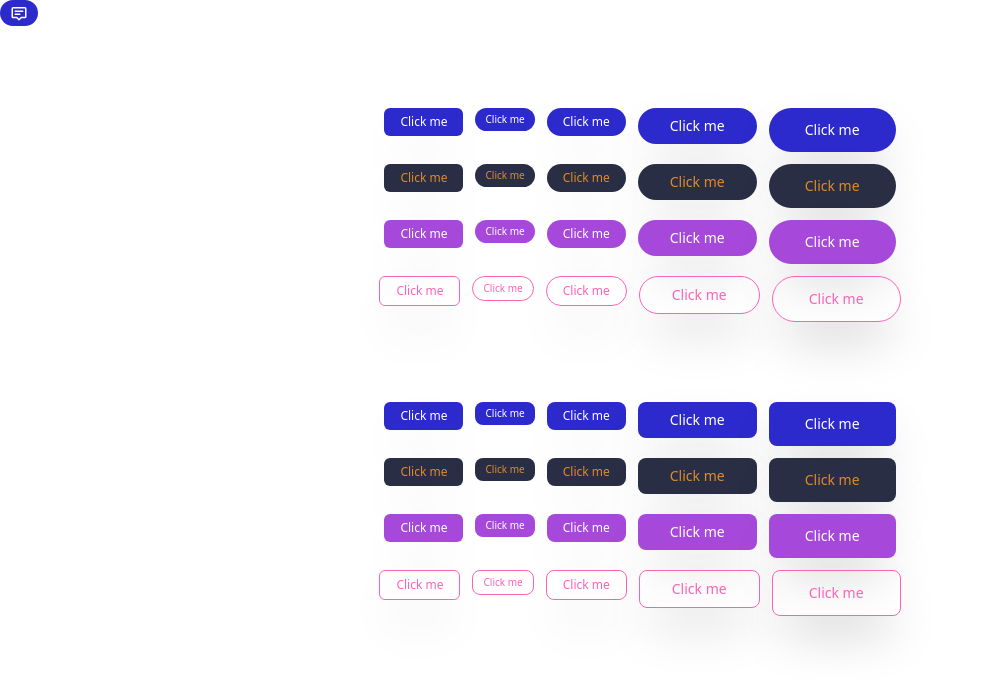
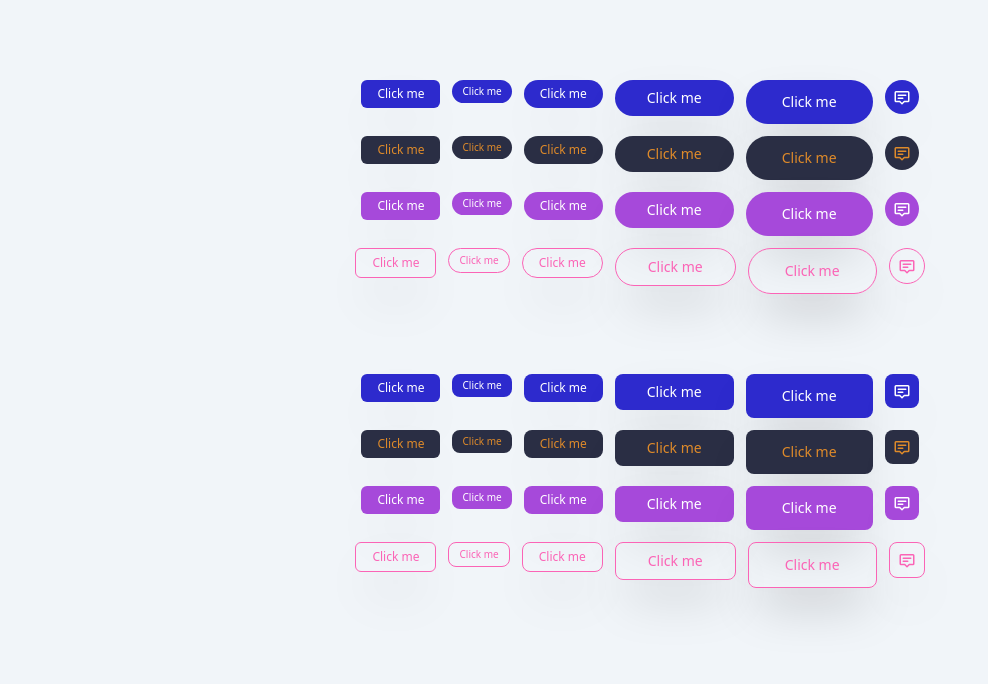
Before and after one commit to Hablu-Programmer-Team/HP-Team, a React (Vite) app: page /dashboard in a window 1280 px wide. Shown: the top 684 px of the page, without its empty margins (0-988 px from the left). Built offline with nearby package versions, Linux system fonts and the light colour scheme.

Commit message:
Refactor button components: move buttonVariants to helpers, update Dashboard layout, and enhance button size options

```diff
--- a/src/components/pages/dashboard.tsx
+++ b/src/components/pages/dashboard.tsx
@@ -1,12 +1,7 @@
-import { CommentIcon } from "../team/Eyachir/icons";
 import { AllButton } from "../team/Udoy/allbutton";
-import { Button } from "../team/Udoy/button";
 
 export const Dashboard = () => (
-  <div>
-    <Button variant="primary" radius="full" size="sm">
-      <CommentIcon />
-    </Button>
+  <div className="bg-slate-100 min-h-screen">
     <AllButton />
   </div>
 );
--- a/src/components/team/Udoy/allbutton.tsx
+++ b/src/components/team/Udoy/allbutton.tsx
@@ -1,9 +1,9 @@
 import { FC } from "react";
+import { CommentIcon } from "../Eyachir/icons";
 import { Button } from "./button";
-import { CommentIcon } from "../Eyachir/icons";
 
-type ButtonVariants = "primary" | "secondary" | "accent" | "outline" | "icon";
-type ButtonSizes = "sm" | "md" | "lg" | "xl";
+type ButtonVariants = "primary" | "secondary" | "accent" | "outline";
+type ButtonSizes = "sm" | "md" | "lg" | "xl" | "icon";
 type ButtonRadius = "sm" | "md" | "lg" | "xl" | "full";
 
 const buttonVariants: ButtonVariants[] = [
@@ -12,7 +12,7 @@ const buttonVariants: ButtonVariants[] = [
   "accent",
   "outline",
 ];
-const buttonSizes: ButtonSizes[] = ["sm", "md", "lg", "xl"];
+const buttonSizes: ButtonSizes[] = ["sm", "md", "lg", "xl", "icon"];
 interface ButtonGroupProps {
   variant: ButtonVariants;
   radius: ButtonRadius;
@@ -23,7 +23,7 @@ const ButtonGroup: FC<ButtonGroupProps> = ({ variant, radius }) => (
     <Button variant={variant}>Click me</Button>
     {buttonSizes.map((size) => (
       <Button key={size} variant={variant} size={size} radius={radius}>
-        {variant === "icon" ? <CommentIcon /> : "Click me"}
+        {size === "icon" ? <CommentIcon /> : "Click me"}
       </Button>
     ))}
   </div>
--- a/src/components/team/Udoy/button.tsx
+++ b/src/components/team/Udoy/button.tsx
@@ -1,41 +1,7 @@
+import { buttonVariants } from "@/lib/helpers";
 import { cn } from "@/lib/utils/cn";
-import { cva, type VariantProps } from "class-variance-authority";
+import { type VariantProps } from "class-variance-authority";
 import { forwardRef, type ButtonHTMLAttributes } from "react";
-
-// const className = "flex justify-center items-center size-10 p-1.5"
-
-export const buttonVariants = cva(
-  "inline-flex items-center justify-center whitespace-nowrap rounded-md text-sm font-medium transition-colors focus-visible:outline-none focus-visible:ring-1 focus-visible:ring-ring disabled:pointer-events-none disabled:opacity-50 max-w-fit max-h-fit",
-  {
-    variants: {
-      variant: {
-        primary:
-          "relative overflow-hidden bg-[#2D2ACD] text-white shadow-2xl transition-all before:absolute before:h-0 before:w-0 before:rounded-full before:bg-orange-600 before:duration-500 before:ease-out hover:shadow-orange-600 hover:before:h-56 hover:before:w-56 cursor-pointer active:scale-95",
-        secondary:
-          "relative overflow-hidden bg-[#2A2E44] text-[#DE8A2A] shadow-2xl transition-all before:absolute before:left-0 before:right-0 before:top-0 before:h-0 before:w-full before:bg-[#DE8A2A] before:duration-500 after:absolute after:bottom-0 after:left-0 after:right-0 after:h-0 after:w-full after:bg-[#DE8A2A] after:duration-500 hover:text-white hover:shadow-[#DE8A2A] hover:before:h-1/2 hover:after:h-1/2 cursor-pointer active:scale-95",
-        accent:
-          "relative flex items-center justify-center overflow-hidden bg-[#A649DA] font-medium text-white shadow-2xl transition-all duration-300 before:absolute before:inset-0 before:border-0 before:border-white before:duration-100 before:ease-linear hover:bg-white hover:text-blue-600 hover:shadow-blue-600 hover:before:border-[25px] cursor-pointer active:scale-95",
-        outline:
-          "relative bg-transparent overflow-hidden border border-pink-400 text-pink-400 shadow-2xl transition-all before:absolute before:left-0 before:top-0 before:h-full before:w-0 before:duration-500 after:absolute after:right-0 after:top-0 after:h-full after:w-0 after:duration-500 hover:text-white hover:shadow-pink-400 hover:before:w-2/4 hover:before:bg-pink-400 hover:after:w-2/4 hover:after:bg-pink-400 cursor-pointer active:scale-95",
-        icon: "flex justify-center items-center size-10 p-1.5",
-      },
-      size: {
-        sm: "px-2.5 py-1 text-[10px]",
-        md: "rounded-md text-xs px-[1rem] py-[0.375rem]",
-        lg: "px-4 py-2 rounded-md px-8",
-        xl: "px-9 py-3",
-      },
-      radius: {
-        sm: "rounded-sm",
-        md: "rounded-md",
-        lg: "rounded-lg",
-        xl: "rounded-xl",
-        full: "rounded-full",
-      },
-    },
-    defaultVariants: { variant: "primary", size: "md", radius: "md" },
-  }
-);
 
 export type ButtonProps = ButtonHTMLAttributes<HTMLButtonElement> &
   VariantProps<typeof buttonVariants>;
--- a/src/lib/helpers/index.ts
+++ b/src/lib/helpers/index.ts
@@ -0,0 +1,34 @@
+import { cva } from "class-variance-authority";
+
+export const buttonVariants = cva(
+  "inline-flex items-center justify-center whitespace-nowrap rounded-md text-sm font-medium transition-colors focus-visible:outline-none focus-visible:ring-1 focus-visible:ring-ring disabled:pointer-events-none disabled:opacity-50 max-w-fit max-h-fit",
+  {
+    variants: {
+      variant: {
+        primary:
+          "relative overflow-hidden bg-[#2D2ACD] text-white shadow-2xl transition-all before:absolute before:h-0 before:w-0 before:rounded-full before:bg-orange-600 before:duration-500 before:ease-out hover:shadow-orange-600 hover:before:h-56 hover:before:w-56 cursor-pointer active:scale-95",
+        secondary:
+          "relative overflow-hidden bg-[#2A2E44] text-[#DE8A2A] shadow-2xl transition-all before:absolute before:left-0 before:right-0 before:top-0 before:h-0 before:w-full before:bg-[#DE8A2A] before:duration-500 after:absolute after:bottom-0 after:left-0 after:right-0 after:h-0 after:w-full after:bg-[#DE8A2A] after:duration-500 hover:text-white hover:shadow-[#DE8A2A] hover:before:h-1/2 hover:after:h-1/2 cursor-pointer active:scale-95",
+        accent:
+          "relative flex items-center justify-center overflow-hidden bg-[#A649DA] font-medium text-white shadow-2xl transition-all duration-300 before:absolute before:inset-0 before:border-0 before:border-white before:duration-150 before:ease-linear hover:bg-white hover:text-blue-600 hover:shadow-blue-600 hover:before:border-[25px] cursor-pointer active:scale-95 delay-150",
+        outline:
+          "relative bg-transparent overflow-hidden border border-pink-400 text-pink-400 shadow-2xl transition-all before:absolute before:left-0 before:top-0 before:h-full before:w-0 before:duration-500 after:absolute after:right-0 after:top-0 after:h-full after:w-0 after:duration-500 hover:text-white hover:shadow-pink-400 hover:before:w-2/4 hover:before:bg-pink-400 hover:after:w-2/4 hover:after:bg-pink-400 cursor-pointer active:scale-95",
+      },
+      size: {
+        sm: "px-2.5 py-1 text-[10px]",
+        md: "rounded-md text-xs px-[1rem] py-[0.375rem]",
+        lg: "px-4 py-2 rounded-md px-8",
+        xl: "px-9 py-3",
+        icon: "size-10 p-2",
+      },
+      radius: {
+        sm: "rounded-sm",
+        md: "rounded-md",
+        lg: "rounded-lg",
+        xl: "rounded-xl",
+        full: "rounded-full",
+      },
+    },
+    defaultVariants: { variant: "primary", size: "md", radius: "md" },
+  }
+);
```
